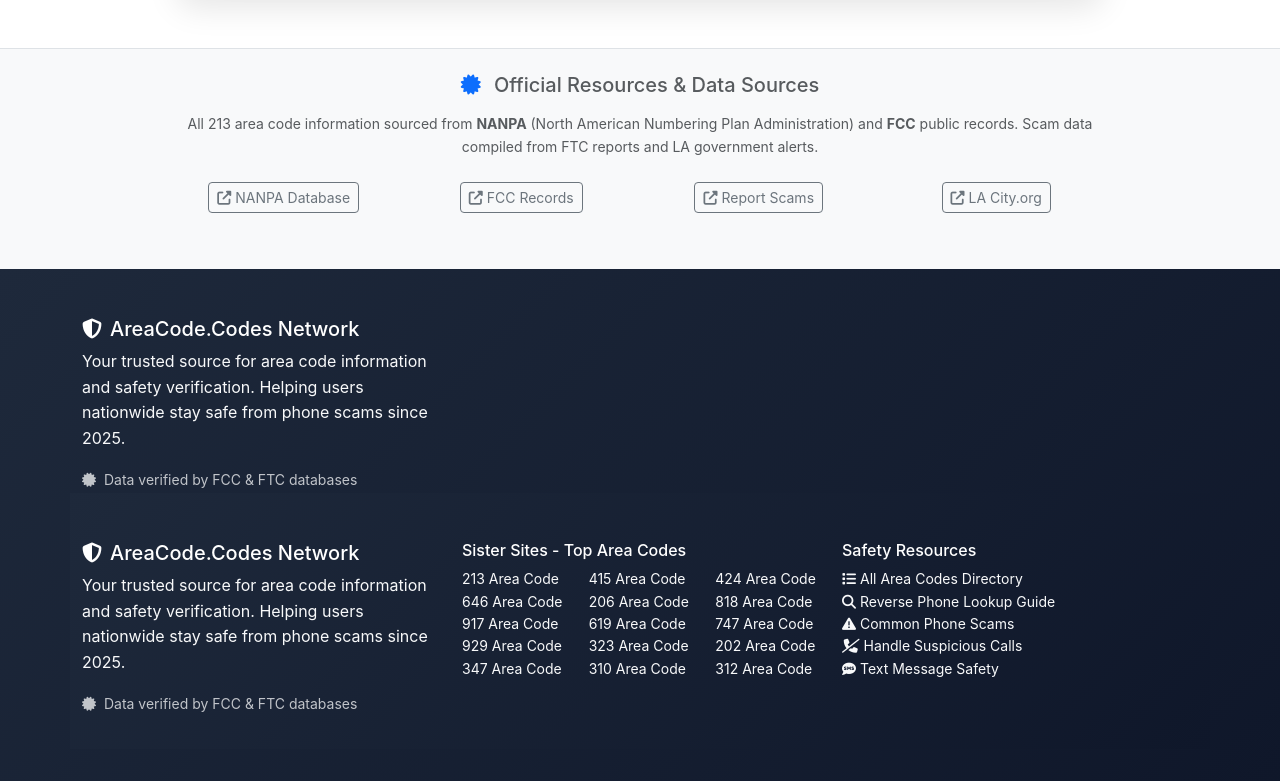
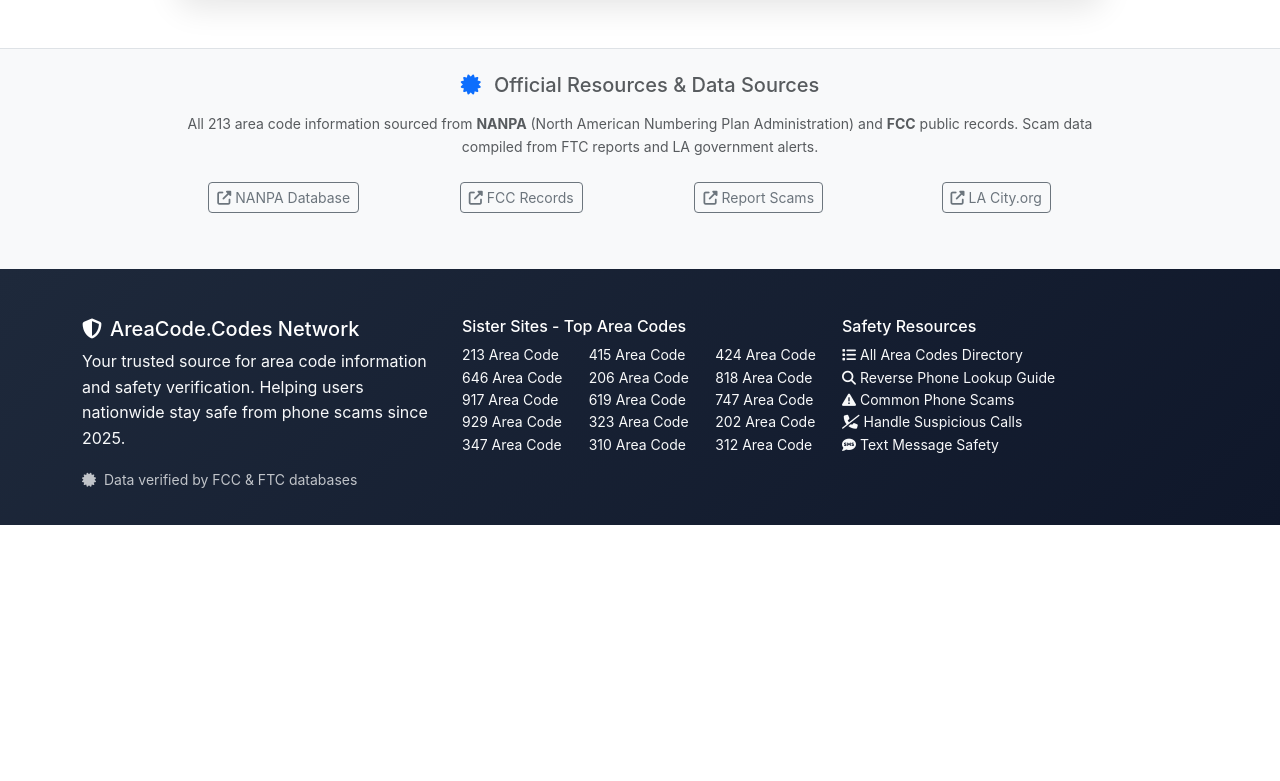
Before and after one commit to ssing2/213areacode, a plain HTML site: page index.html in a window 1280 px wide. Shown: the part 5135-5916 px from the top of the page. After the commit the page ends 5660 px from the top, so only its background shows below. Drawn offline with nearby package versions, Linux system fonts and the light colour scheme.

Commit message:
modified:   index.html

```diff
--- a/index.html
+++ b/index.html
@@ -526,20 +526,6 @@
         </div>
     </section>
 
-    <!-- Footer -->
-    <footer class="footer">
-        <div class="container">
-            <div class="row">
-                <div class="col-md-4">
-                    <h5><i class="fas fa-shield-alt me-2"></i>AreaCode.Codes Network</h5>
-                    <p class="text-light">Your trusted source for area code information and safety verification. Helping users nationwide stay safe from phone scams since 2025.</p>
-                    <div class="mt-3">
-                        <small class="text-light opacity-75">
-                            <i class="fas fa-certificate me-1"></i>
-                            Data verified by FCC & FTC databases
-                        </small>
-                    </div>
-                </div>
 
     <!-- Footer -->
     <footer class="footer">
```
